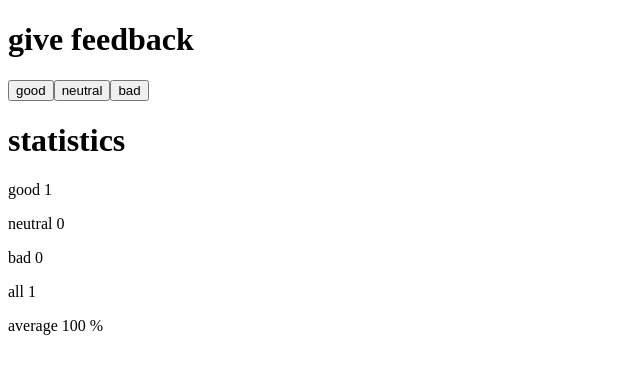
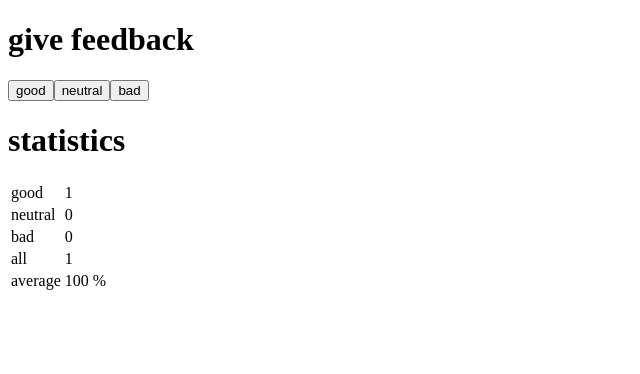
Before and after one commit to sakluk/fullstack-mooc, a React (Vite) app in the folder osa1/unicafe/: page / in a window 1280 px wide. Both pictures are taken after a click on the button "good". Shown: the top 374 px of the page, without its empty margins (0-640 px from the left). Built offline with nearby package versions, Linux system fonts and the light colour scheme.

Commit message:
unicafe tehtävä 1.11

```diff
--- a/osa1/unicafe/src/App.jsx
+++ b/osa1/unicafe/src/App.jsx
@@ -9,7 +9,10 @@ const Button = ({ handleClick, text }) => (
 
 const StatisticsLine = ({ text, value }) => {
   return (
-    <p>{text} {value}</p>
+    <tr>
+      <td>{text}</td>
+      <td>{value}</td>
+    </tr>
   )
 }
 
@@ -27,11 +30,15 @@ const Statistics = ({ good, neutral, bad }) => {
   return (
     <div>
       <h1>statistics</h1>
-      <StatisticsLine text="good" value={good} />
-      <StatisticsLine text="neutral" value={neutral} />
-      <StatisticsLine text="bad" value={bad} />
-      <p>all {all}</p>
-      <p>average {average} %</p>
+      <table>
+        <tbody>
+          <StatisticsLine text="good" value={good} />
+          <StatisticsLine text="neutral" value={neutral} />
+          <StatisticsLine text="bad" value={bad} />
+          <StatisticsLine text="all" value={all} />
+          <StatisticsLine text="average" value={`${average} %`} />
+        </tbody>
+      </table>
     </div>
   )
 }
```
Also changed, not shown: 1 other file (tests, documents, lock files or other folders).
